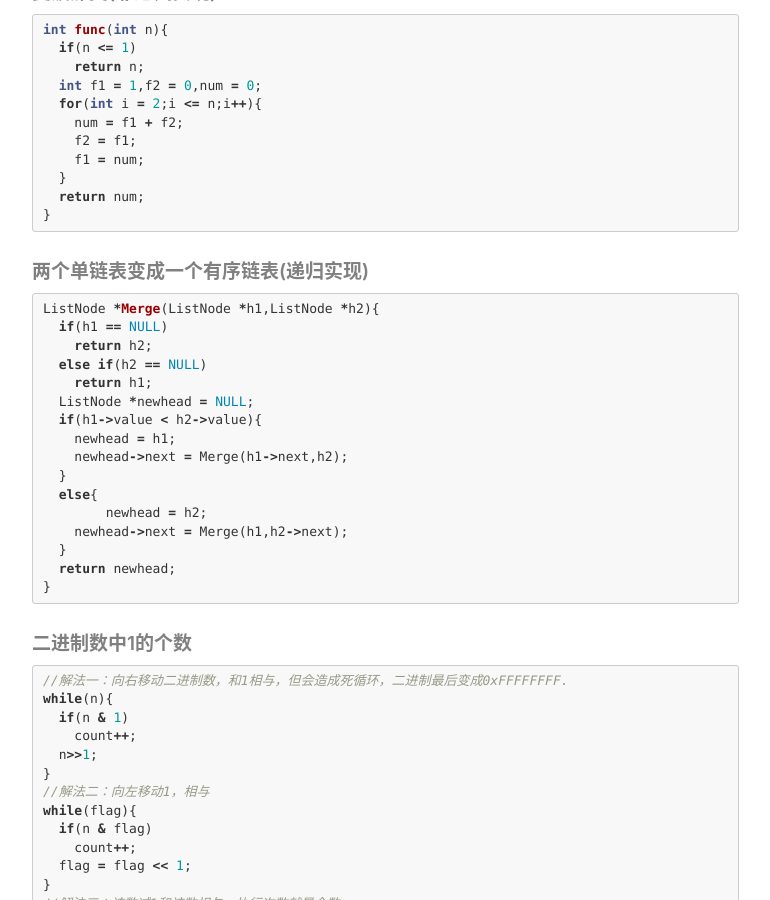
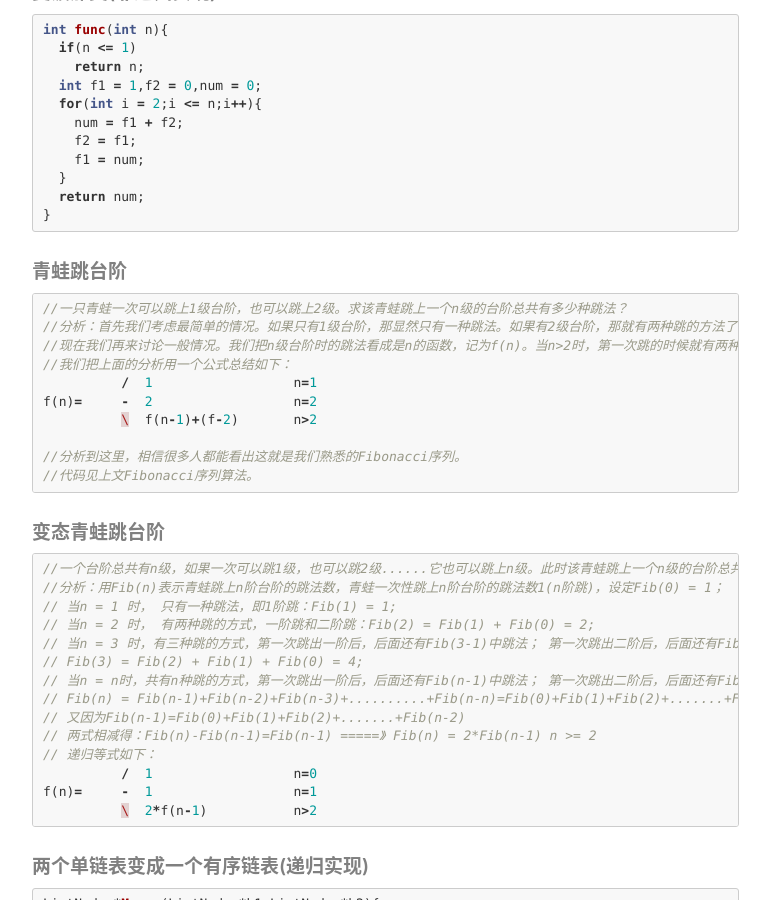
Before and after one commit to renchao0711/renchao0711.github.io, a Jekyll site: the page built from _posts/2017-07-18-手撕算法.markdown, in a window 1280 px wide and 900 px high, scrolled down 6427 px. Shown: the whole window, without its empty margins (233-1003 px from the left). Built offline with Jekyll 4.4.1, drawn with Linux system fonts in a browser that asks for light colours; nearby versions of some CDN libraries; comment, search, counter and statistics services are not loaded.

Commit message:
modified

````diff
--- a/_posts/2017-07-18-手撕算法.markdown
+++ b/_posts/2017-07-18-手撕算法.markdown
@@ -345,6 +345,40 @@ int func(int n){
   }
   return num;
 }
+```
+
+##### 青蛙跳台阶
+
+```c
+//一只青蛙一次可以跳上1级台阶，也可以跳上2级。求该青蛙跳上一个n级的台阶总共有多少种跳法？
+//分析：首先我们考虑最简单的情况。如果只有1级台阶，那显然只有一种跳法。如果有2级台阶，那就有两种跳的方法了：一种是分两次跳，每次跳1级；另外一种就是一次跳2级。
+//现在我们再来讨论一般情况。我们把n级台阶时的跳法看成是n的函数，记为f(n)。当n>2时，第一次跳的时候就有两种不同的选择：一是第一次只跳1级，此时跳法数目等于后面剩下的n-1级台阶的跳法数目，即为f(n-1)；另外一种选择是第一次跳2级，此时跳法数目等于后面剩下的n-2级台阶的跳法数目，即为f(n-2)。因此n级台阶时的不同跳法的总数f(n)=f(n-1)+(f-2)。
+//我们把上面的分析用一个公式总结如下：
+          /  1                  n=1
+f(n)=     -  2                  n=2
+          \  f(n-1)+(f-2)       n>2
+
+//分析到这里，相信很多人都能看出这就是我们熟悉的Fibonacci序列。
+//代码见上文Fibonacci序列算法。
+```
+
+##### 变态青蛙跳台阶
+
+```c
+//一个台阶总共有n级，如果一次可以跳1级，也可以跳2级......它也可以跳上n级。此时该青蛙跳上一个n级的台阶总共有多少种跳法？
+//分析：用Fib(n)表示青蛙跳上n阶台阶的跳法数，青蛙一次性跳上n阶台阶的跳法数1(n阶跳)，设定Fib(0) = 1；
+//       当n = 1 时， 只有一种跳法，即1阶跳：Fib(1) = 1;
+//       当n = 2 时， 有两种跳的方式，一阶跳和二阶跳：Fib(2) = Fib(1) + Fib(0) = 2;
+//       当n = 3 时，有三种跳的方式，第一次跳出一阶后，后面还有Fib(3-1)中跳法； 第一次跳出二阶后，后面还有Fib(3-2)中跳法；第一次跳出三阶后，后面还有Fib(3-3)中跳法
+//        Fib(3) = Fib(2) + Fib(1) + Fib(0) = 4;
+//       当n = n时，共有n种跳的方式，第一次跳出一阶后，后面还有Fib(n-1)中跳法； 第一次跳出二阶后，后面还有Fib(n-2)中跳法......第一次跳出n阶后，后面还有 Fib(n-n)中跳法
+//       Fib(n) = Fib(n-1)+Fib(n-2)+Fib(n-3)+..........+Fib(n-n)=Fib(0)+Fib(1)+Fib(2)+.......+Fib(n-1)
+//      又因为Fib(n-1)=Fib(0)+Fib(1)+Fib(2)+.......+Fib(n-2)
+//      两式相减得：Fib(n)-Fib(n-1)=Fib(n-1)         =====》  Fib(n) = 2*Fib(n-1)     n >= 2
+//      递归等式如下：
+          /  1                  n=0
+f(n)=     -  1                  n=1
+          \  2*f(n-1)           n>2
 ```
 
 ##### 两个单链表变成一个有序链表(递归实现)
````
Also changed, not shown: _posts/2017-08-07-iOS开发者对Java虚拟机的理解.md (added, +84 -0 lines).
